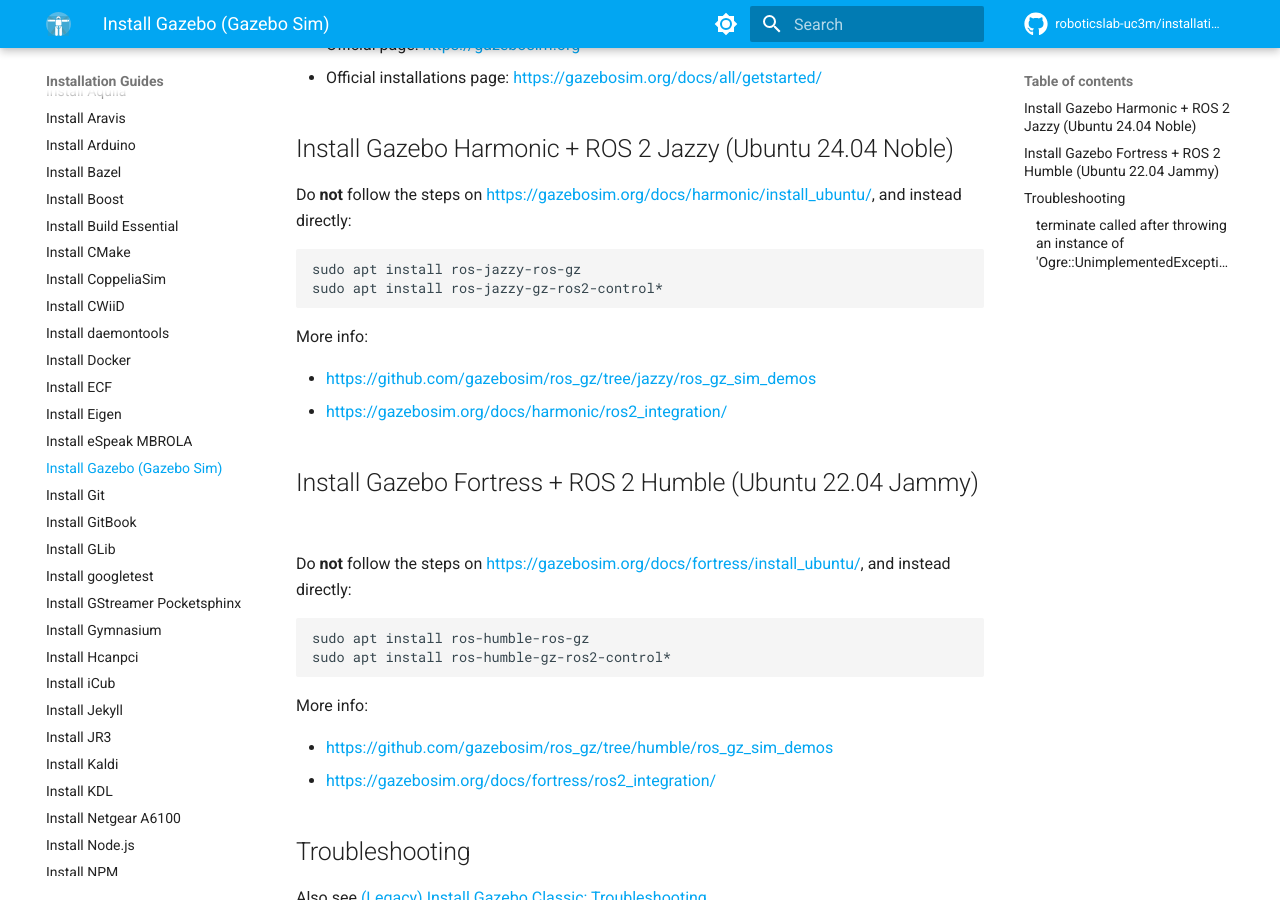
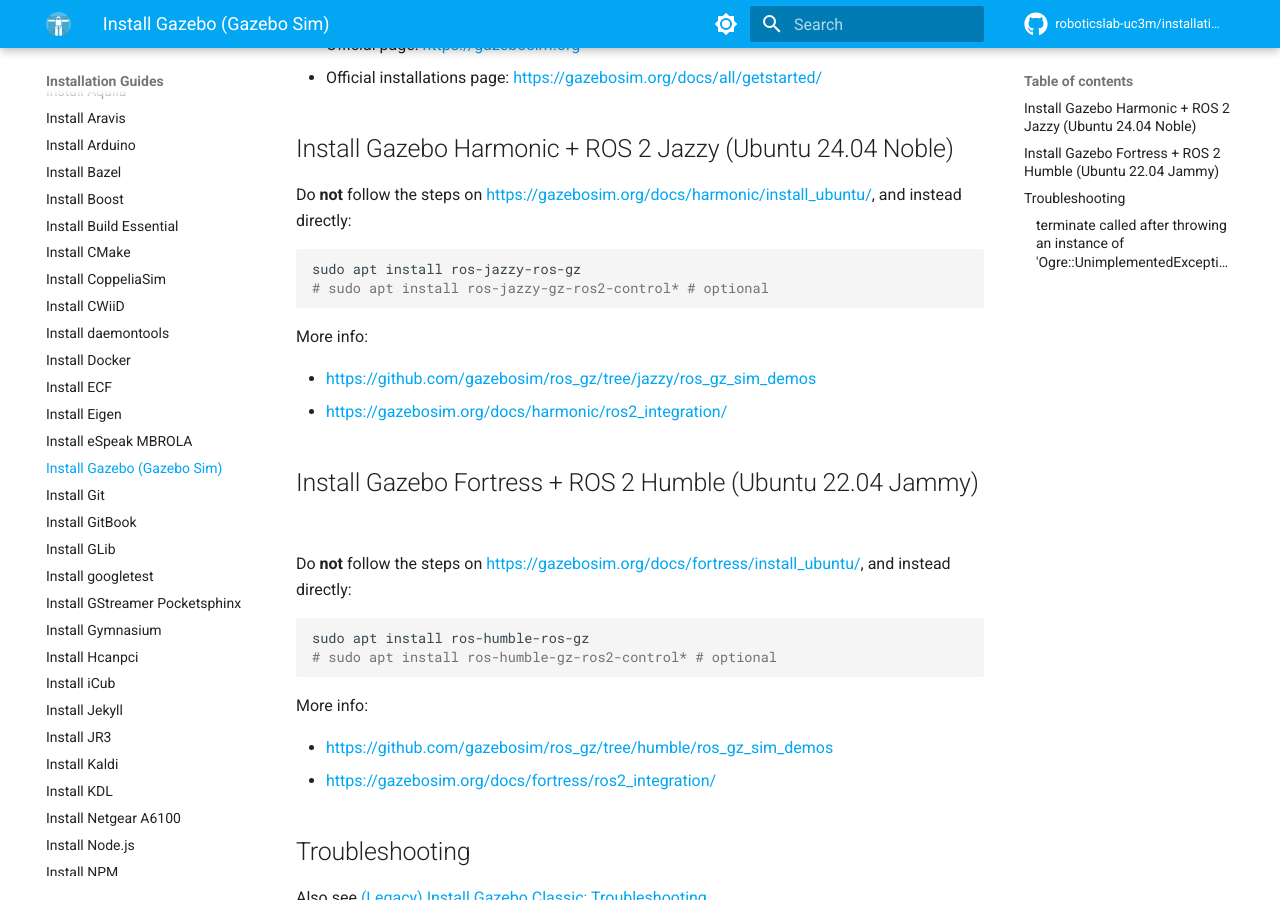
Before and after one commit to roboticslab-uc3m/installation-guides, an MkDocs documentation site: the page built from docs/install-gazebo.md, in a window 1280 px wide and 900 px high, scrolled down 215 px. Built offline with MkDocs 1.6.1 and Material for MkDocs 9.7.7, drawn with Linux system fonts in a browser that asks for light colours; comment, search, counter and statistics services are not loaded.

Commit message:
gazebo mark optional

````diff
--- a/docs/install-gazebo.md
+++ b/docs/install-gazebo.md
@@ -11,7 +11,7 @@
 
 ```bash
 sudo apt install ros-jazzy-ros-gz
-sudo apt install ros-jazzy-gz-ros2-control*
+# sudo apt install ros-jazzy-gz-ros2-control* # optional
 ```
 
 More info:
@@ -25,7 +25,7 @@
 
 ```bash
 sudo apt install ros-humble-ros-gz
-sudo apt install ros-humble-gz-ros2-control*
+# sudo apt install ros-humble-gz-ros2-control* # optional
 ```
 
 More info:
````
